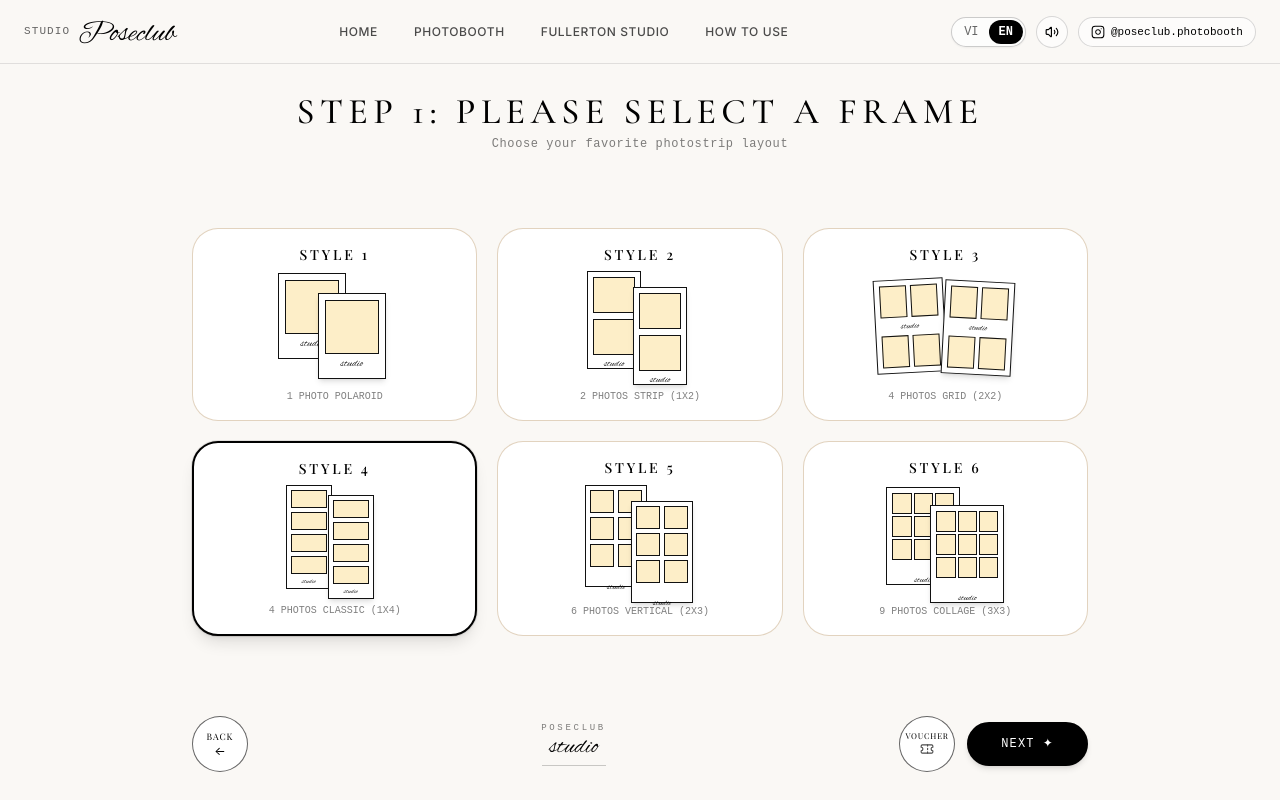
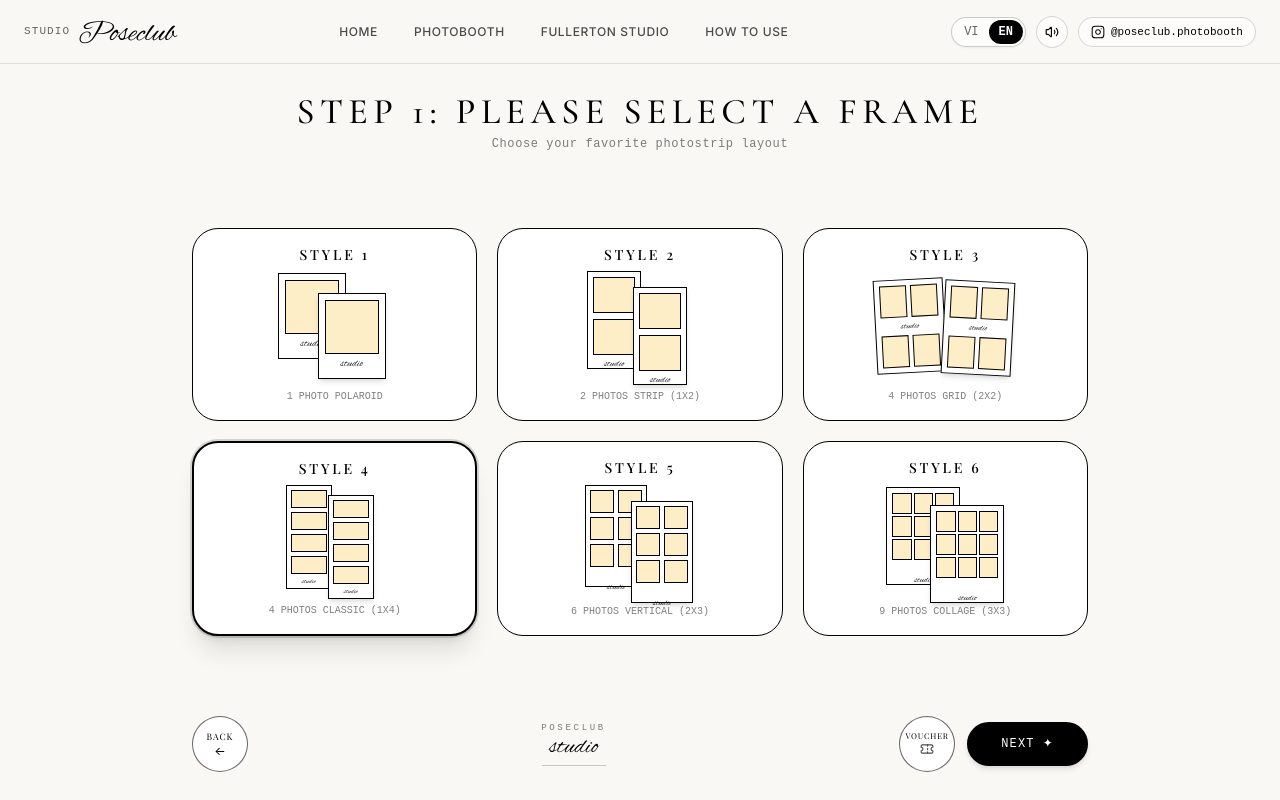
Before and after one commit to twotnguyen/poseclub-studio-photobooth, a React (Vite) app: page /booth in a window 1280 px wide. Built offline with nearby package versions, Linux system fonts and the light colour scheme; a web font is replaced by a local one.

Commit message:
style: set solid black borders for all frame style cards and mockups

```diff
--- a/src/components/Photobooth/FrameMockup.tsx
+++ b/src/components/Photobooth/FrameMockup.tsx
@@ -6,7 +6,7 @@ interface FrameMockupProps {
 
 export const FrameMockup: React.FC<FrameMockupProps> = ({ styleId }) => {
   const photoBg = '#FDEEC8'; // Soft pastel butter yellow from Canva
-  const borderCol = '1px solid #111111';
+  const borderCol = '1.2px solid #000000';
 
   switch (styleId) {
     case 1:
--- a/src/components/tabs/BoothTab.tsx
+++ b/src/components/tabs/BoothTab.tsx
@@ -326,8 +326,8 @@ export const BoothTab: React.FC<BoothTabProps> = ({ language, onBackToHome }) =>
                   }}
                   className={`relative p-3.5 rounded-[26px] bg-white transition-all flex flex-col items-center justify-between text-center group cursor-pointer ${
                     isSelected
-                      ? 'border-2 border-black shadow-lg scale-102 ring-1 ring-black/10'
-                      : 'border border-[#C5A880]/50 hover:border-black/70 hover:shadow-md'
+                      ? 'border-2 border-black shadow-xl scale-102 ring-2 ring-black/15 bg-black/[0.015]'
+                      : 'border border-black hover:border-2 hover:border-black hover:shadow-md'
                   }`}
                 >
                   {/* Style Header */}
```
